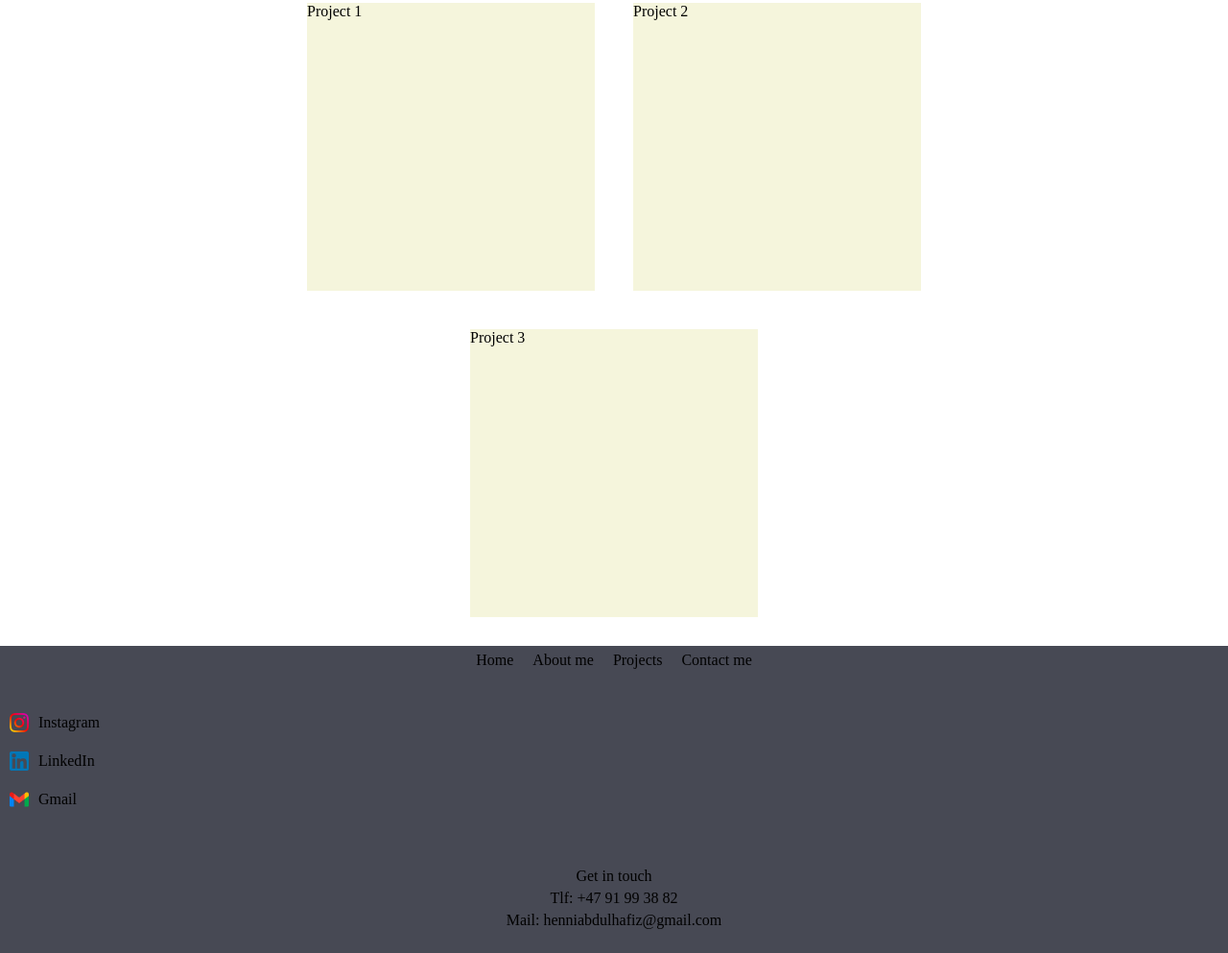
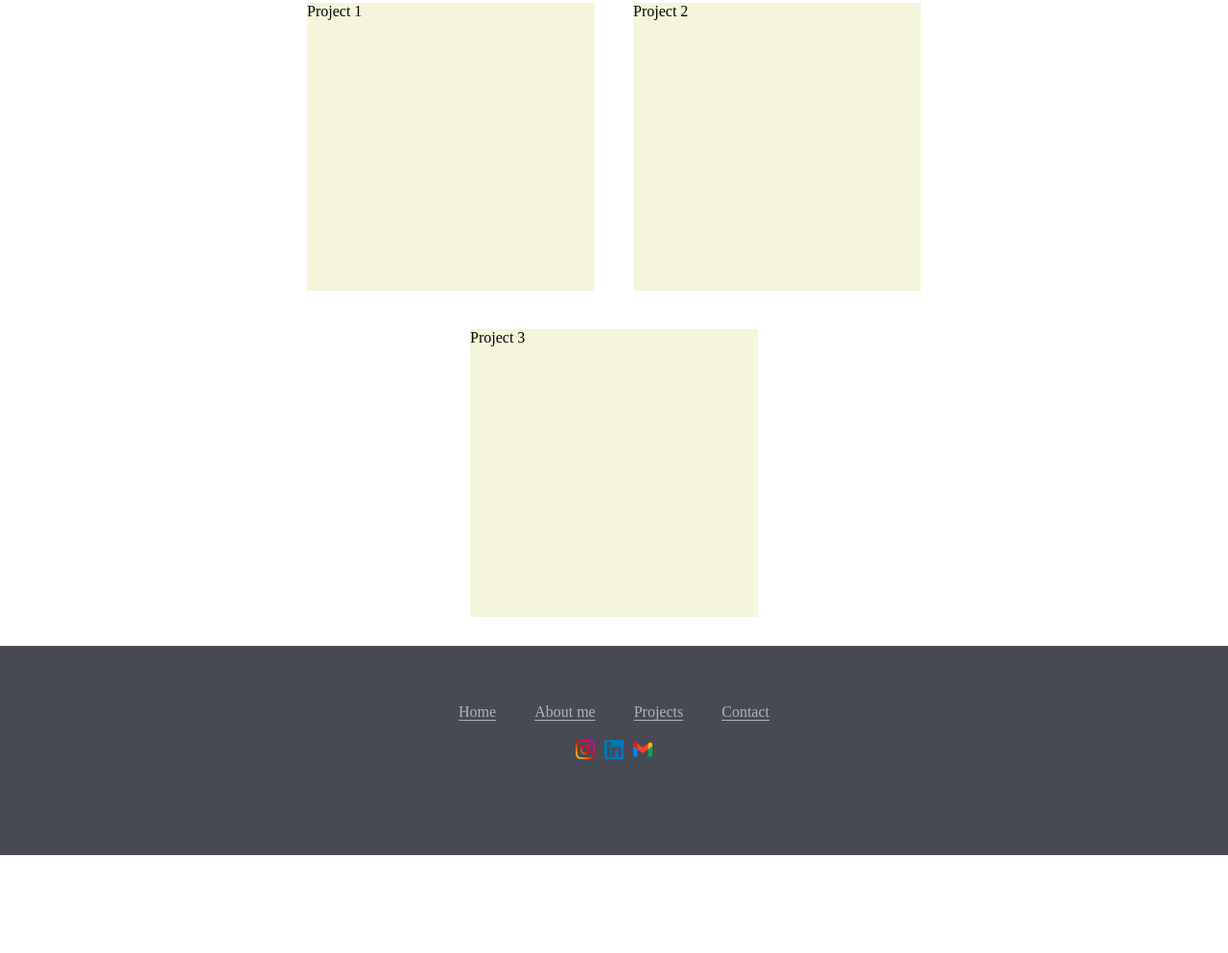
Before and after one commit to Henni122/Portfolio, a plain HTML site: page index.html in a window 1280 px wide. Shown: the part 927-1920 px from the top of the page at 96% size. After the commit the page ends 1818 px from the top, so only its background shows below. Drawn offline with Linux system fonts and the light colour scheme.

Commit message:
Re-worked the footer, still not complete but getting close

```diff
--- a/css/main.css
+++ b/css/main.css
@@ -9,6 +9,8 @@
 a {
     cursor: pointer;
 }
+
+
 
 
 /* NAVIGATION BAR */
@@ -59,7 +61,7 @@ text-align: center;
     line-height: 60px;
 }
 
-a:hover {
+.header-main-nav ul li a:hover {
     color: grey;
     text-decoration: underline;
     text-underline-offset: 1rem;
@@ -148,7 +150,164 @@ a:hover {
 }
 
 
+/* WRAPPER */
+/*
+.wrapper-main {
+    width: 1100px;
+    margin: 0 auto;
+}
+
+/*
+.footer-main-flex {
+    display: flex;
+    justify-content: center;
+    flex-wrap: wrap;
+}
+
 /* FOOTER SECTION */
+
+.footer-main {
+    width: 100%;
+    padding: 60px 0 100px;
+    background-color: #474954;
+    display: flex;
+    flex-direction: column;
+    justify-content: space-between;
+    align-items: center;
+    min-height: 200px;
+}
+
+.footer-social-media {
+    display: flex;
+    justify-content: center;
+    gap: 10px;
+    margin: 0 auto;
+    padding-top: 20px;
+}
+
+.footer-social-media img {
+    width: 20px;
+    height: 20px;
+}
+
+.footer-sitemap {
+    display: flex;
+    flex-direction: column;
+    justify-content: center;
+}
+
+.footer-sitemap ul {
+    display: flex;
+    justify-content: center;
+    align-items: center;
+    width: 100%;
+    padding: 0;
+    margin: 0 auto;
+}
+
+.footer-sitemap ul a {
+    color: rgb(181, 181, 181);
+    text-decoration: underline;
+    text-underline-offset: 0.2rem;
+}
+
+.footer-sitemap li {
+    margin: 0 20px;
+}
+
+/*
+.footer-main {
+    width: 100%;
+    padding: 60px 0 100px;
+    background-color: #474954;
+    display: flex;
+    flex-direction: column;
+    justify-content: space-between;
+
+}
+
+.footer-sitemap {
+    flex-basis: 100%;
+    display: flex;
+    justify-content: center;
+    align-items: center;
+    width: 100%;
+    padding: 0;
+    margin: 0 auto;
+}
+
+
+
+.footer-sitemap ul:nth-child(1) {
+    display: flex;
+    justify-content: center;
+    align-items: center;
+    width: 60%;
+    padding: 0;
+    margin: 0;
+    color: rgb(181, 181, 181);
+}
+
+.footer-sitemap ul:nth-child(1) li {
+    display: inline-block;
+    margin: 0 10px;
+    text-decoration: underline;
+    text-underline-offset: 0.2rem;
+}
+
+.footer-sitemap ul:nth-child(1) {
+    display: flex;
+    justify-content: center;
+
+}
+
+
+.footer-sitemap ul:nth-child(2) li {
+    clear: both;
+    float: right;
+    margin: 5px 20px 0;
+    color: rgb(181, 181, 181);
+    text-decoration: underline;
+    text-underline-offset: 0.2rem;
+}
+
+
+/*
+.footer-main {
+    background-color: #474954;
+    display: flex;
+    justify-content: space-between;
+    padding: 20px;
+    height: 50vh;
+}
+
+.footer-links {
+    background-color: red;
+    flex-basis: 50%;
+    text-align: center;
+    bottom: 0;
+}
+
+.footer-links ul {
+    display: flex;
+    gap: 20px;
+    list-style: none;
+}
+
+.contact-information {
+    background-color: aqua;
+    align-items: end;
+}
+
+.social-media-links{
+    width: 20px;
+    height: 20px;
+    background-color: antiquewhite;
+}
+*/
+
+
+/*
 
 .footer-main {
     width: 100%;
@@ -160,33 +319,46 @@ a:hover {
     min-height: 300px;
 }
 
+.footer-main img {
+    display: flex;
+
+}
+
+.footer-main p {
+    display: inline-block;
+}
+
 
 /* SOCIAL MEDIA SECTION */
+/*
 .footer-social-media {
+    position: fixed;
+    bottom: 20px;
+    left: 20px;
     display: flex;
-    flex-direction: column;
-    margin-bottom: 40px;
+    flex-direction: row;
+    gap: 10px;
+    z-index: 1000;
 }
 
 .social-media-container {
     display: flex;
-    flex-direction: row;
+    flex-direction: column;
     align-items: center;
+    text-align: center;
 }
 
 .social-media-icon {
     width: 20px;
     height: 20px;
-    margin: 10px;
+    margin: 0 10px;
 }
 
-.social-media-text {
-    display: flex;
-    flex-direction: row;
-}
+
 
 /* SOCIAL MEDIA SECTION END */
 
+/*
 .footer-sitemap {
     position: absolute;
     bottom: 20px;
@@ -200,7 +372,7 @@ a:hover {
 
 .footer-about-me {
     display: flex;
-    justify-content: center; /*Center the list items */
+    justify-content: center;
     gap: 20px;
     margin-top: auto;
 }
@@ -222,6 +394,10 @@ a:hover {
 .footer-sitemap ul:nth-child(2) li a {
     color: whit;
 }
+*/
 
 
 /* FOOTER SECTION END */
+
+
+/* RESPONSIVE DESIGNS */
--- a/index.html
+++ b/index.html
@@ -54,35 +54,20 @@
 
 
     <footer class="footer-main">
-        <div class="footer-social-media">
-            <div class="social-media-container">
-            <img class="social-media-icon" src="/images/instagram.png" alt="instagram icon">
-            <p class="social-media-text">Instagram</p>
+        <div class="wrapper-main footer-main-flex">
+            <div class="footer-sitemap">
+                <ul>
+                    <li><a href="#">Home</a></li>
+                    <li><a href="#">About me</a></li>
+                    <li><a href="#">Projects</a></li>
+                    <li><a href="#">Contact</a></li>
+                </ul>
             </div>
-
-            <div class="social-media-container">
-                <img class="social-media-icon" src="/images/linkedin.png" alt="linkedin-icon">
-                <p class="social-media-text">LinkedIn</p>
+            <div class="footer-social-media">
+                <img src="images/instagram.png" alt="instagram icon">
+                <img src="/images/linkedin.png" alt="LinkedIn icon">
+                <img src="images/gmail (2).png" alt="Gmail icon">
             </div>
-
-            <div class="social-media-container">
-                <img class="social-media-icon" src="/images/gmail (2).png" alt="gmail-icon">
-                <p class="social-media-text">Gmail</p>
-            </div>
-        </div>
-
-        <div class="footer-sitemap">
-            <ul class="footer-about-me">
-                <li><a href="#">Home</a></li>
-                <li><a href="#">About me</a></li>
-                <li><a href="#">Projects</a></li>
-                <li><a href="#">Contact me </a></li>
-            </ul>
-            <ul>
-                <li><a href="#">Get in touch</a></li>
-                <li><a href="#">Tlf: +47 91 99 38 82</a></li>
-                <li><a href="#">Mail: henniabdulhafiz@gmail.com</a></li>
-            </ul>
         </div>
     </footer>
 </body>
```
